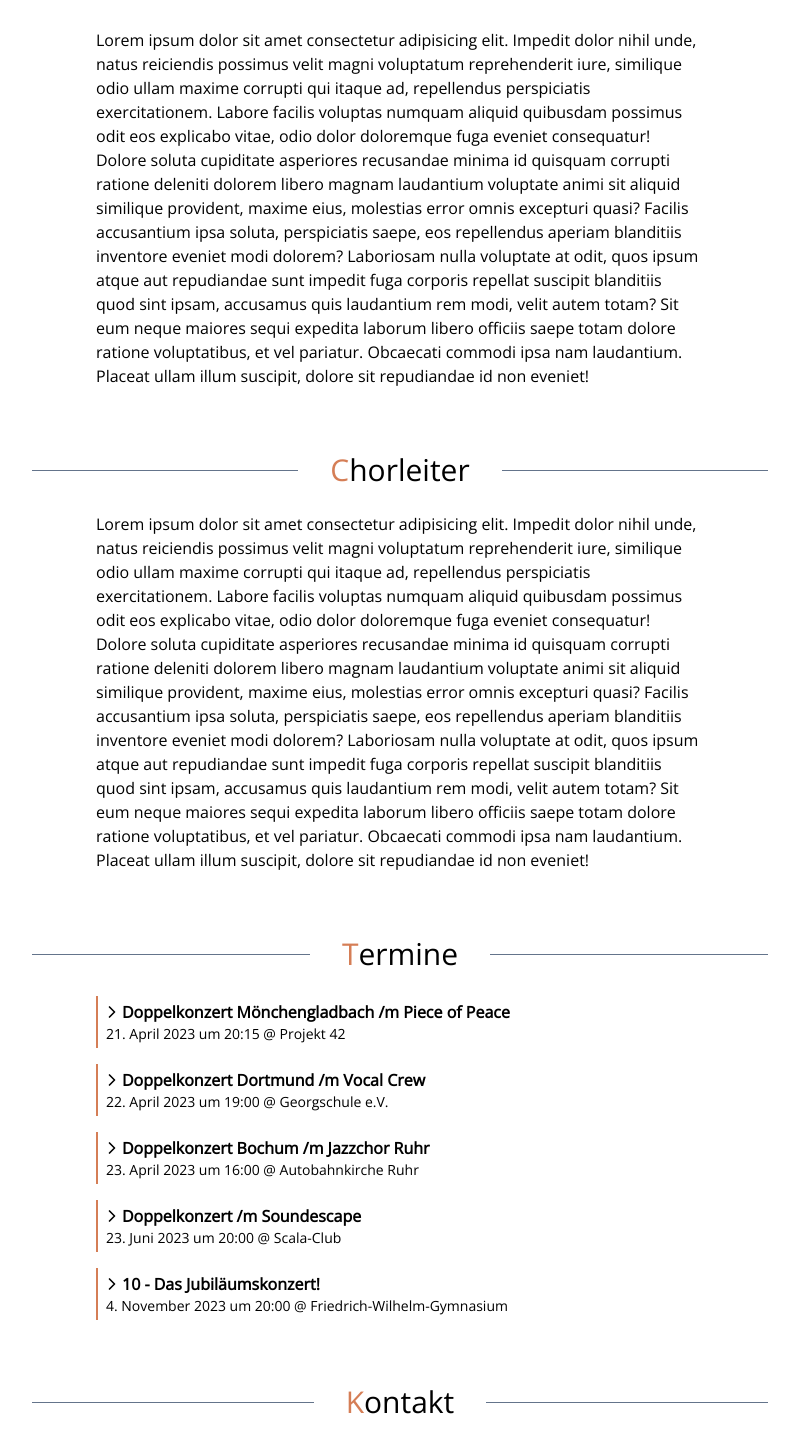
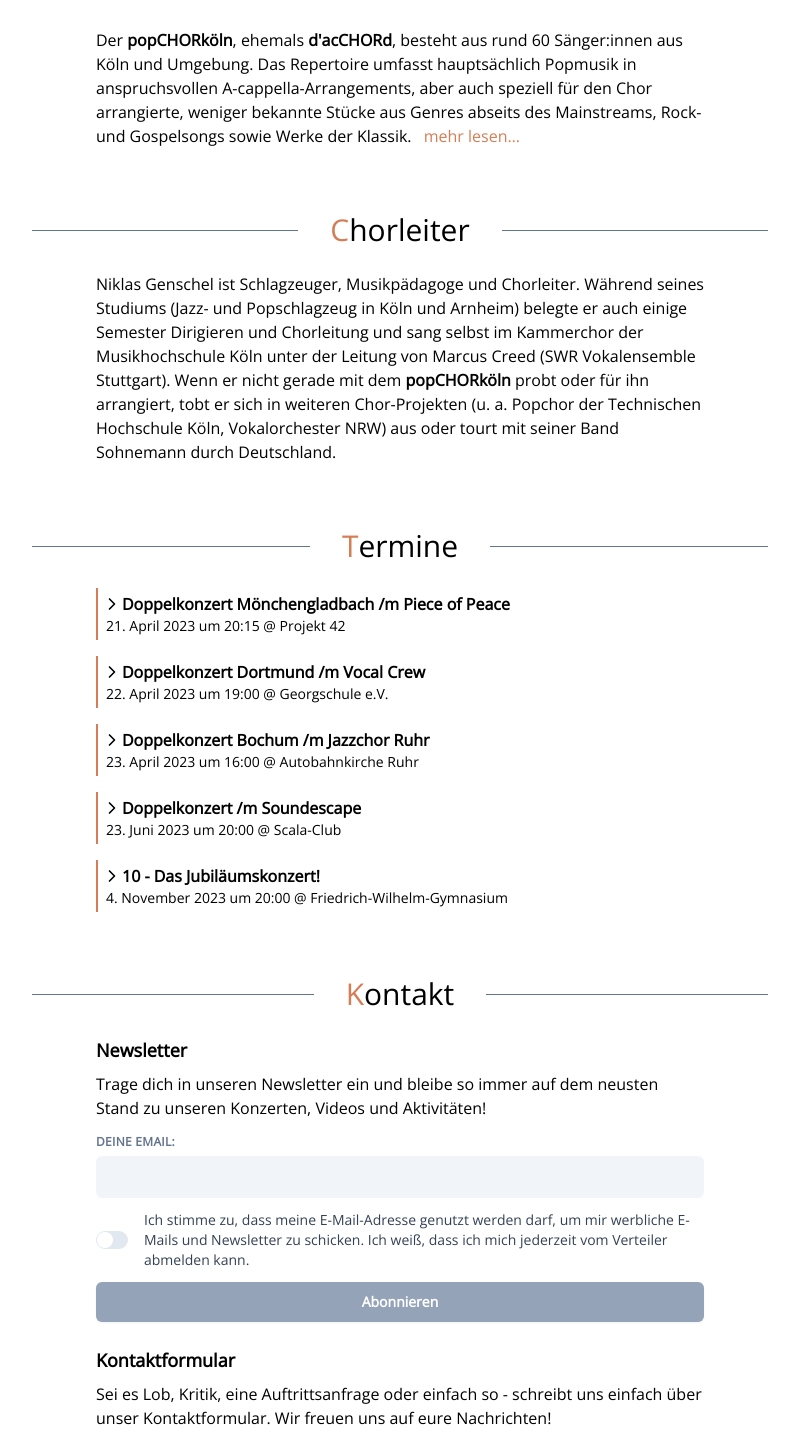
Before and after one commit to martinst01/popchor-koeln, a SvelteKit app: page / in a window 1280 px wide. Shown: the part 608-2049 px from the top of the page, without its empty margins (240-1039 px from the left). Built offline with nearby package versions, Linux system fonts and the light colour scheme.

Commit message:
feat: add text for index page

```diff
--- a/src/routes/(root)/(index)/+page.svelte
+++ b/src/routes/(root)/(index)/+page.svelte
@@ -5,6 +5,7 @@
     import { ChevronRight } from 'lucide-svelte';
     import Contact from './Contact.svelte';
 
+    let textExpand = false;
     const gigCount = 5;
 </script>
 
@@ -12,35 +13,36 @@
     <title>Startseite - popCHORköln</title>
 </svelte:head>
 
-<Section id="chor" title="Chor">
+<Section id="chor" title="Chor" classContent="space-y-4">
     <p>
-        Lorem ipsum dolor sit amet consectetur adipisicing elit. Impedit dolor nihil unde, natus reiciendis possimus
-        velit magni voluptatum reprehenderit iure, similique odio ullam maxime corrupti qui itaque ad, repellendus
-        perspiciatis exercitationem. Labore facilis voluptas numquam aliquid quibusdam possimus odit eos explicabo
-        vitae, odio dolor doloremque fuga eveniet consequatur! Dolore soluta cupiditate asperiores recusandae minima id
-        quisquam corrupti ratione deleniti dolorem libero magnam laudantium voluptate animi sit aliquid similique
-        provident, maxime eius, molestias error omnis excepturi quasi? Facilis accusantium ipsa soluta, perspiciatis
-        saepe, eos repellendus aperiam blanditiis inventore eveniet modi dolorem? Laboriosam nulla voluptate at odit,
-        quos ipsum atque aut repudiandae sunt impedit fuga corporis repellat suscipit blanditiis quod sint ipsam,
-        accusamus quis laudantium rem modi, velit autem totam? Sit eum neque maiores sequi expedita laborum libero
-        officiis saepe totam dolore ratione voluptatibus, et vel pariatur. Obcaecati commodi ipsa nam laudantium.
-        Placeat ullam illum suscipit, dolore sit repudiandae id non eveniet!
+        Der <strong>popCHORköln</strong>, ehemals <strong>d'acCHORd</strong>, besteht aus rund 60 Sänger:innen aus Köln
+        und Umgebung. Das Repertoire umfasst hauptsächlich Popmusik in anspruchsvollen A-cappella-Arrangements, aber
+        auch speziell für den Chor arrangierte, weniger bekannte Stücke aus Genres abseits des Mainstreams, Rock- und
+        Gospelsongs sowie Werke der Klassik.
+        <button
+            class="ml-2 whitespace-nowrap text-accent hover:text-accent-light focus:text-accent-light"
+            on:click={() => (textExpand = true)}
+            class:hidden={textExpand}>mehr lesen&hellip;</button
+        >
+    </p>
+
+    <p class:hidden={!textExpand}>
+        Die Idee, einen Chor zu gründen, entstand 2013 auf einer WG-Party. Kurz darauf fand unter der Leitung von Niklas
+        Genschel die erste Probe statt. Es entstand ein spannendes und stetig wachsendes Chor-Projekt mit zahlreichen
+        Konzerten, diversen Medienauftritten sowie aufwendigen Film- und Videoproduktionen. Inzwischen zählt der Chor zu
+        einem der renommiertesten Laienensembles für Chor- und Popmusik in Köln und Umgebung. Das zeigt sich auch im
+        Namen: 2023 benannte sich die Gruppe in <strong>popCHORköln</strong> um. Auf der Bühne verbindet der Chor anspruchsvolle
+        Songs mit lockeren und authentischen Performances und begeistert damit ein seit Jahren wachsendes Publikum.
     </p>
 </Section>
 
 <Section id="chorleiter" title="Chorleiter">
     <p>
-        Lorem ipsum dolor sit amet consectetur adipisicing elit. Impedit dolor nihil unde, natus reiciendis possimus
-        velit magni voluptatum reprehenderit iure, similique odio ullam maxime corrupti qui itaque ad, repellendus
-        perspiciatis exercitationem. Labore facilis voluptas numquam aliquid quibusdam possimus odit eos explicabo
-        vitae, odio dolor doloremque fuga eveniet consequatur! Dolore soluta cupiditate asperiores recusandae minima id
-        quisquam corrupti ratione deleniti dolorem libero magnam laudantium voluptate animi sit aliquid similique
-        provident, maxime eius, molestias error omnis excepturi quasi? Facilis accusantium ipsa soluta, perspiciatis
-        saepe, eos repellendus aperiam blanditiis inventore eveniet modi dolorem? Laboriosam nulla voluptate at odit,
-        quos ipsum atque aut repudiandae sunt impedit fuga corporis repellat suscipit blanditiis quod sint ipsam,
-        accusamus quis laudantium rem modi, velit autem totam? Sit eum neque maiores sequi expedita laborum libero
-        officiis saepe totam dolore ratione voluptatibus, et vel pariatur. Obcaecati commodi ipsa nam laudantium.
-        Placeat ullam illum suscipit, dolore sit repudiandae id non eveniet!
+        Niklas Genschel ist Schlagzeuger, Musikpädagoge und Chorleiter. Während seines Studiums (Jazz- und Popschlagzeug
+        in Köln und Arnheim) belegte er auch einige Semester Dirigieren und Chorleitung und sang selbst im Kammerchor
+        der Musikhochschule Köln unter der Leitung von Marcus Creed (SWR Vokalensemble Stuttgart). Wenn er nicht gerade
+        mit dem <strong>popCHORköln</strong> probt oder für ihn arrangiert, tobt er sich in weiteren Chor-Projekten (u. a.
+        Popchor der Technischen Hochschule Köln, Vokalorchester NRW) aus oder tourt mit seiner Band Sohnemann durch Deutschland.
     </p>
 </Section>
 
--- a/src/routes/(root)/(index)/ContactForm.svelte
+++ b/src/routes/(root)/(index)/ContactForm.svelte
@@ -40,9 +40,14 @@
     <h3 class="text-lg font-bold">Kontaktformular</h3>
 
     <p>
-        Lorem ipsum dolor sit amet, consectetur adipisicing elit. Vitae ratione, laborum pariatur itaque earum, alias
-        reprehenderit dolorem perferendis animi blanditiis cupiditate incidunt quo aliquam sunt voluptatibus iste,
-        possimus architecto doloribus!
+        Sei es Lob, Kritik, eine Auftrittsanfrage oder einfach so - schreibt uns einfach über unser Kontaktformular. Wir
+        freuen uns auf eure Nachrichten!
+    </p>
+
+    <p>
+        Habt ihr bereits Chorerfahrung und Interesse bei uns mitzusingen? Auch dann könnt ihr uns gerne schreiben,
+        allerdings sind wir momentan in den Frauenstimmen voll besetzt und können euch nur für unser nächstes Vorsingen
+        vormerken. In den Männerstimmen gibt es noch das ein oder andere Plätzchen 🙂
     </p>
 
     <form class="space-y-3" on:submit|preventDefault={onSubmit}>
```
